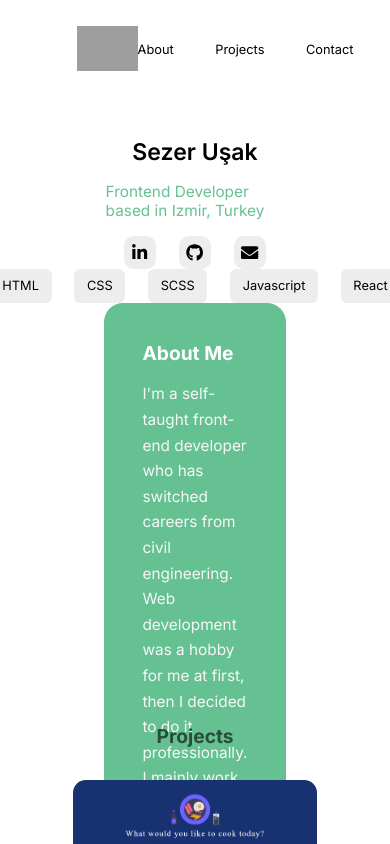
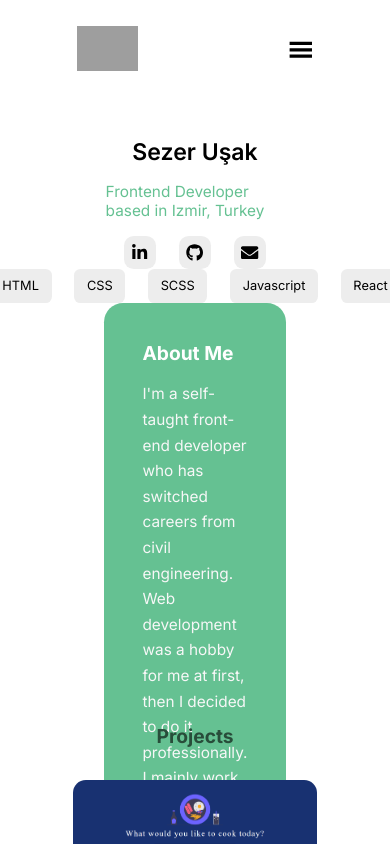
Before and after one commit to sezerusak/react-portfolio, a React (Create React App) app: page / in a window 390 px wide. Shown: the top 844 px of the page. Built offline with nearby package versions, Linux system fonts and the light colour scheme; grey boxes are pictures that could not be loaded.

Commit message:
sidebar added for mobile

```diff
--- a/src/components/Navbar/Navbar.css
+++ b/src/components/Navbar/Navbar.css
@@ -19,3 +19,44 @@ nav img {
 .nav-links li:hover {
   color: var(--main-color);
 }
+
+.menu-icon,
+.close-icon {
+  display: none;
+}
+
+@media only screen and (max-width: 770px) {
+  .menu-icon,
+  .close-icon {
+    display: block;
+    font-size: 4rem;
+  }
+
+  .nav-links {
+    background-color: var(--dark-green);
+    color: #fff;
+    position: fixed;
+    height: 100vh;
+    top: 0;
+    right: -40rem;
+    width: 40rem;
+    opacity: 0.9;
+    display: flex;
+    flex-direction: column;
+    align-items: center;
+    padding-top: 20rem;
+    z-index: 1;
+    transition: right 0.3s;
+  }
+
+  .nav-links li {
+    font-size: 4rem;
+  }
+
+  .nav-links .close-icon {
+    position: absolute;
+    top: 3rem;
+    left: 3rem;
+    cursor: pointer;
+  }
+}
--- a/src/components/Navbar/Navbar.js
+++ b/src/components/Navbar/Navbar.js
@@ -1,18 +1,38 @@
-import React from "react";
+import React, { useState } from "react";
 import "./Navbar.css";
+import { GiHamburgerMenu } from "react-icons/gi";
+import { FaTimes } from "react-icons/fa";
 
 const Navbar = ({ scrollToSection, navLinks }) => {
   const { about, projects, contact } = navLinks;
+
+  const [isSidebarOpen, setIsSidebarOpen] = useState(false);
+
+  const openSidebar = () => {
+    setIsSidebarOpen(true);
+  };
+
+  const closeSidebar = () => {
+    setIsSidebarOpen(false);
+  };
+
   return (
     <nav>
       <a href="">
         <img src="/images/logo.png" alt="logo" />
       </a>
-      <ul className="nav-links">
+      <ul
+        className="nav-links"
+        style={isSidebarOpen ? { right: 0 } : { right: "-40rem" }}
+      >
         <li onClick={() => scrollToSection(about)}>About</li>
         <li onClick={() => scrollToSection(projects)}>Projects</li>
         <li onClick={() => scrollToSection(contact)}>Contact</li>
+        <FaTimes className="close-icon" onClick={closeSidebar} />
       </ul>
+      {isSidebarOpen || (
+        <GiHamburgerMenu className="menu-icon" onClick={openSidebar} />
+      )}
     </nav>
   );
 };
```
